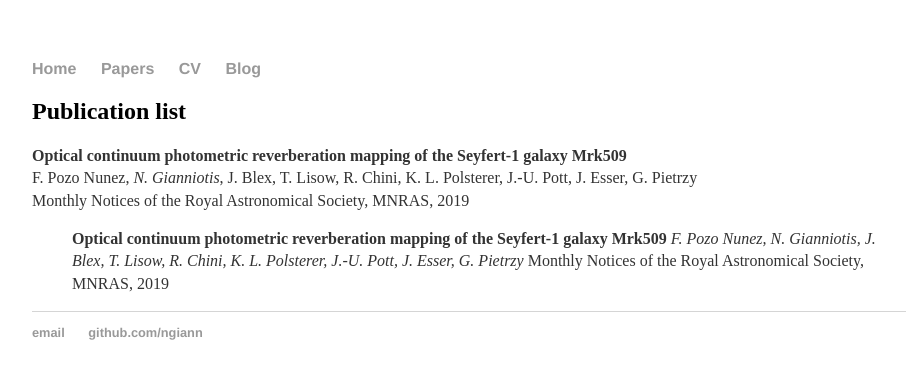
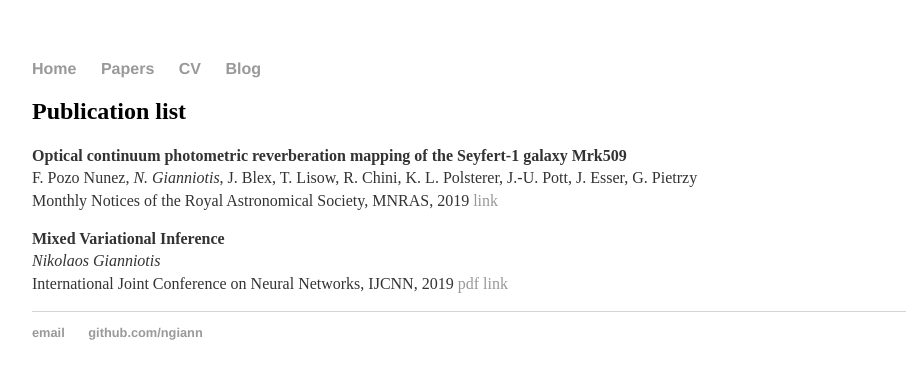
Before and after one commit to ngiann/ngiann.github.io, a Jekyll site: the page built from papers/index.md, in a window 1280 px wide. Shown: the top 379 px of the page, without its empty margins (160-1066 px from the left). Built offline with Jekyll 4.4.1, drawn with Linux system fonts in a browser that asks for light colours.

Commit message:
Update index.md

```diff
--- a/papers/index.md
+++ b/papers/index.md
@@ -6,8 +6,8 @@ title: Papers
 
 **Optical continuum photometric reverberation mapping of the Seyfert-1 galaxy Mrk509**\
 F. Pozo Nunez, *N. Gianniotis*, J. Blex, T. Lisow, R. Chini, K. L. Polsterer, J.-U. Pott, J. Esser, G. Pietrzy\
-Monthly Notices of the Royal Astronomical Society, MNRAS, 2019
+Monthly Notices of the Royal Astronomical Society, MNRAS, 2019 [link](https://doi.org/10.1093/mnras/stz2830)
 
-> **Optical continuum photometric reverberation mapping of the Seyfert-1 galaxy Mrk509**
-> *F. Pozo Nunez, N. Gianniotis, J. Blex, T. Lisow, R. Chini, K. L. Polsterer, J.-U. Pott, J. Esser, G. Pietrzy*
-> Monthly Notices of the Royal Astronomical Society, MNRAS, 2019
+**Mixed Variational Inference**\
+*Nikolaos Gianniotis*\
+International Joint Conference on Neural Networks, IJCNN, 2019 [pdf](https://arxiv.org/pdf/1901.04791.pdf) [link](https://doi.org/10.1109/IJCNN.2019.8852348)
```
